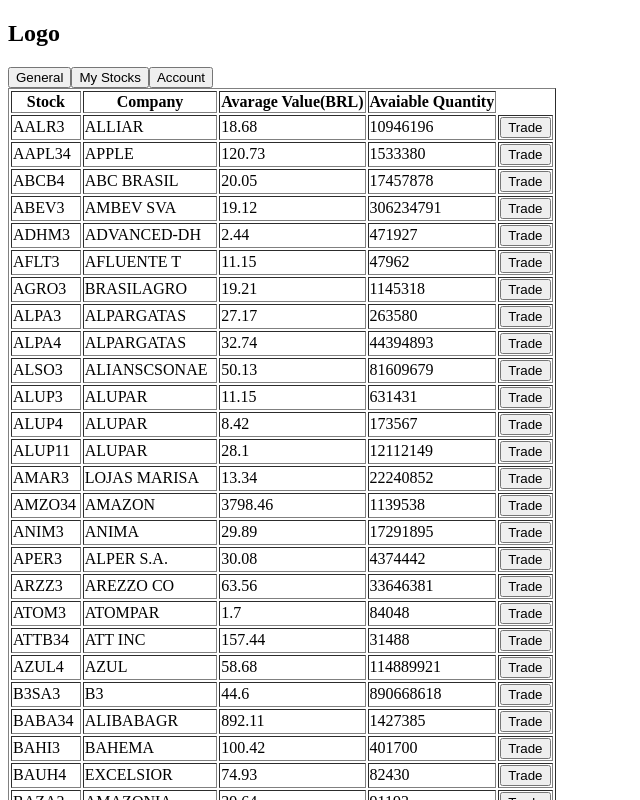
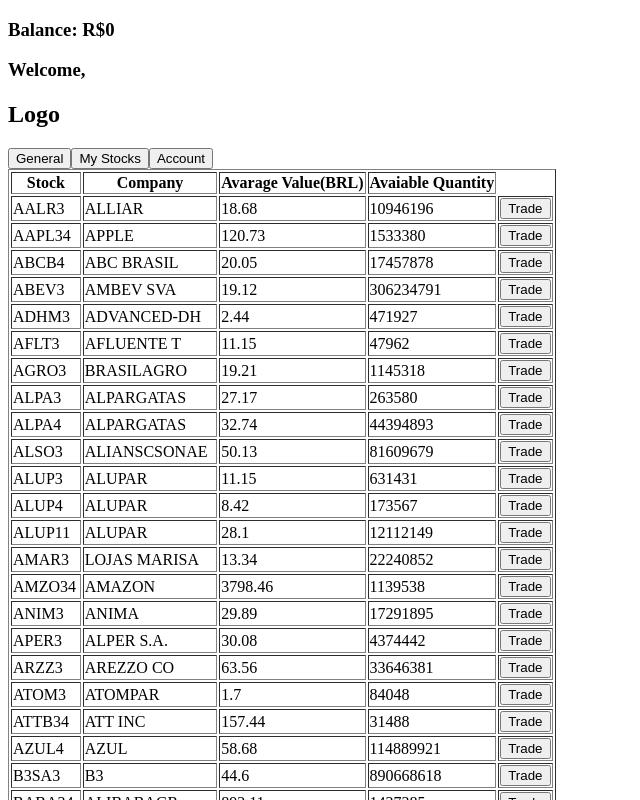
Before and after one commit to Polyanasousas/MyStocks, a React (Create React App) app in the folder my-stocks/: page /general in a window 1280 px wide. Shown: the top 800 px of the page, without its empty margins (0-640 px from the left). Built offline with nearby package versions, Linux system fonts and the light colour scheme.

Commit message:
feat: adicionado saldo e nome do usuário ao header

```diff
--- a/my-stocks/src/components/Header.js
+++ b/my-stocks/src/components/Header.js
@@ -1,12 +1,26 @@
-import React from 'react';
+import React, { useContext } from 'react';
 import { useNavigate } from 'react-router-dom';
+import StockContext from '../context/StockContext';
 
 const Header = () => {
+  const {
+    userName,
+    balanceValue,
+  } = useContext(StockContext);
+
   let navigate = useNavigate();
+
+  /* fla@email.com
+  flavinho */
 
   return (
     <div>
       <header>
+        <div>
+        <h3>Balance: R${+balanceValue}</h3>
+        <h3>Welcome, {userName}</h3>
+        </div>
+        <div>
           <h2 data-testid="app-logo">Logo</h2>
           <button
             data-testid="general-btn"
@@ -29,6 +43,7 @@
           >
           Account
           </button>
+        </div>
       </header>
     </div>
   );
```
Lines whose indentation alone changed are shown as unchanged.
